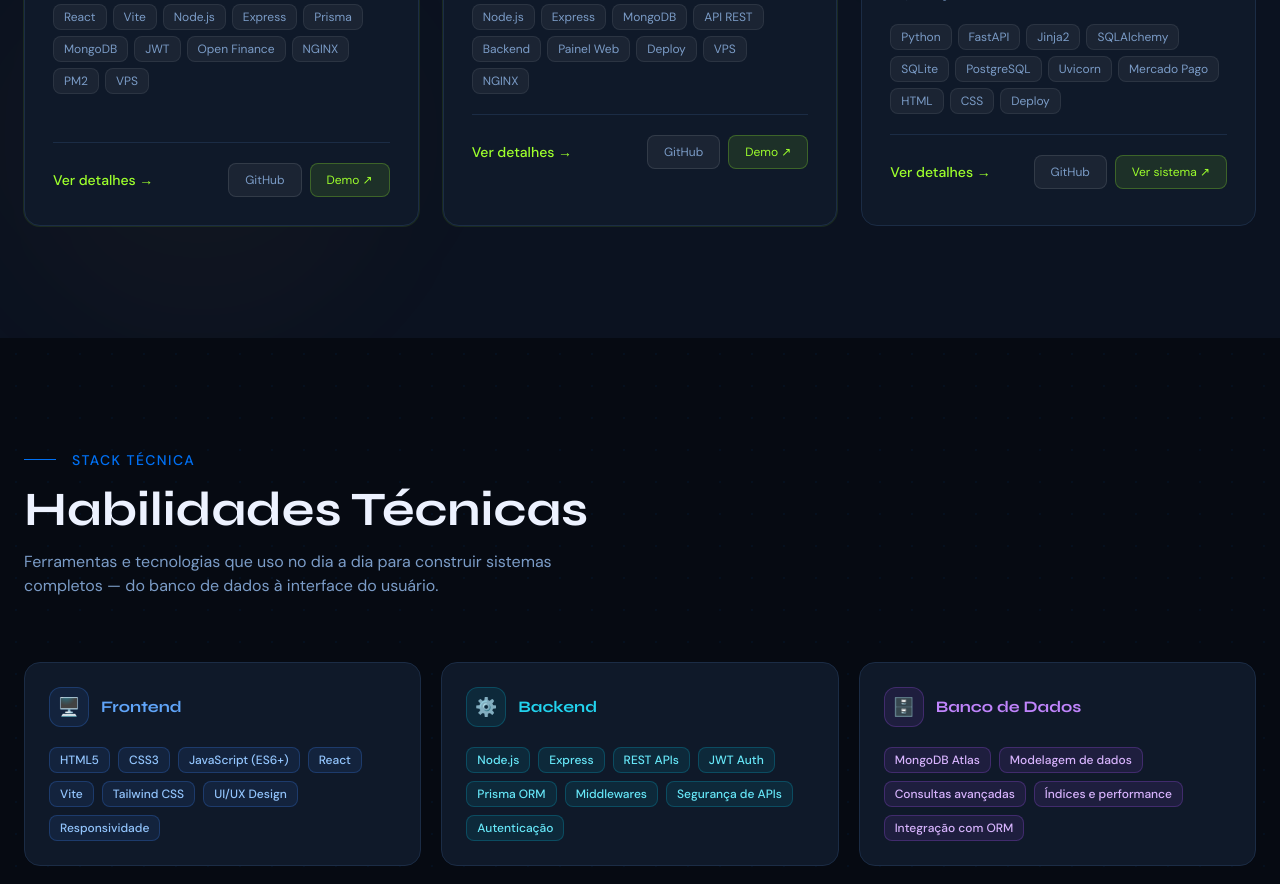
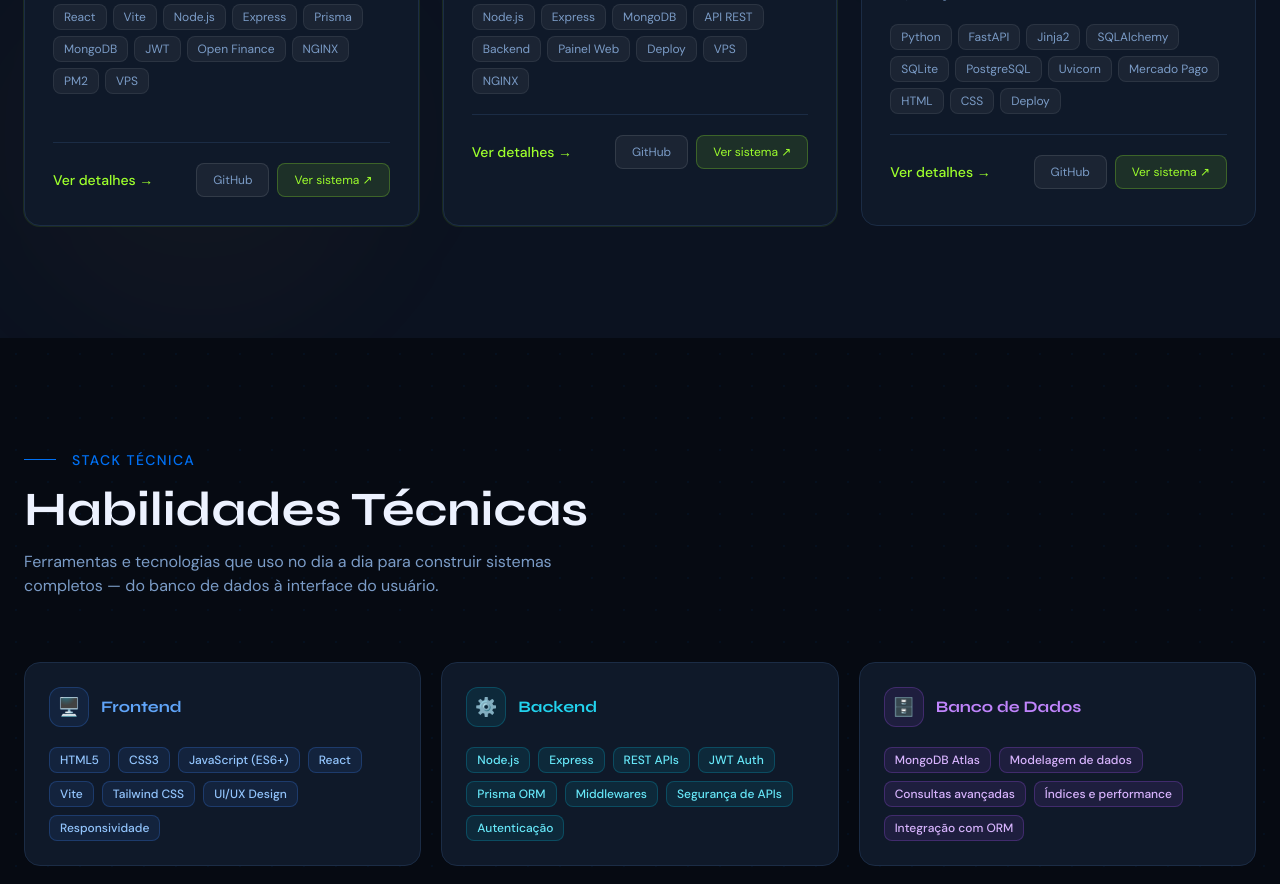
Before and after one commit to Andreoliver998/portfolio-profissional-carlos-andre, a React (Vite) app: page / in a window 1280 px wide. Shown: the part 2340-3224 px from the top of the page. Built offline with nearby package versions, Linux system fonts and the light colour scheme.

Commit message:
Update project demo button labels

```diff
--- a/src/data/projects.js
+++ b/src/data/projects.js
@@ -27,7 +27,7 @@ export const projects = [
     links: {
       github: 'https://github.com/Andreoliver998/finsync-finance-platform',
       demo: 'https://finsync.paytech.app.br/cards',
-      demoLabel: 'Demo ↗',
+      demoLabel: 'Ver sistema ↗',
     },
   },
   {
@@ -57,7 +57,7 @@ export const projects = [
     links: {
       github: 'https://github.com/Andreoliver998/pdv_backend',
       demo: 'https://paytech.app.br/',
-      demoLabel: 'Demo ↗',
+      demoLabel: 'Ver sistema ↗',
     },
   },
   {
```
